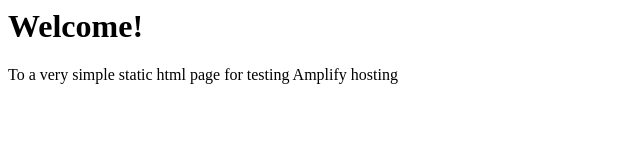
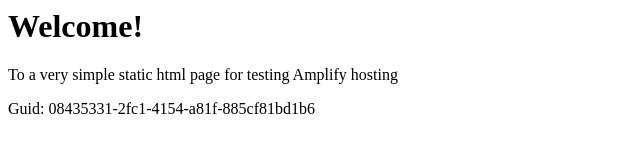
Before and after one commit to aws-aemilia-dub/Github-PR-Commit-Integration-Test-DoNotTouch-GitHubAutoBuildCanaryTest-v1-preprod-eu-west-1, a website: page src/index.html in a window 1280 px wide. Shown: the whole page, without its empty margins (0-640 px from the left). Drawn offline with Linux system fonts and the light colour scheme.

Commit message:
commit from integ tests

```diff
--- a/src/index.html
+++ b/src/index.html
@@ -1,3 +1,5 @@
+
+
 <html lang="en">
 
 <head>
@@ -10,6 +12,6 @@
 <body>
     <h1>Welcome!</h1>
     <p>To a very simple static html page for testing Amplify hosting</p>
-</body>
+    <p>Guid: 08435331-2fc1-4154-a81f-885cf81bd1b6</p></body>
 
 </html>
```
